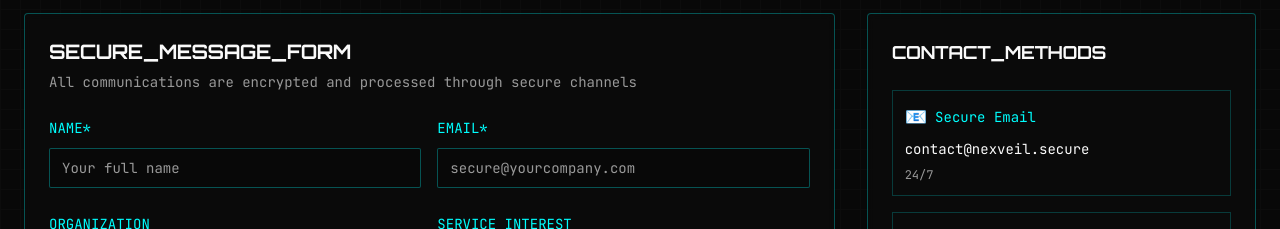
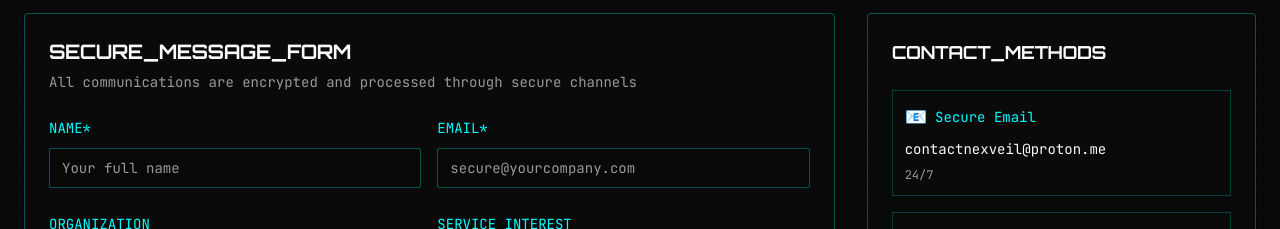
Before and after one commit to Raafay892/nexveil-cipher-scroll, a React (Vite) app: page / in a window 1280 px wide. Shown: the part 4860-5089 px from the top of the page. Built offline with nearby package versions, Linux system fonts and the light colour scheme.

Commit message:
Update contact email address
Change the contact email address from contact@nexveil.secure to contactnexveil@proton.me.

```diff
--- a/src/components/ContactSection.tsx
+++ b/src/components/ContactSection.tsx
@@ -34,7 +34,7 @@ const ContactSection = () => {
   const contactMethods = [
     {
       type: 'Secure Email',
-      value: 'contact@nexveil.secure',
+      value: 'contactnexveil@proton.me',
       icon: '📧',
       availability: '24/7'
     },
```
